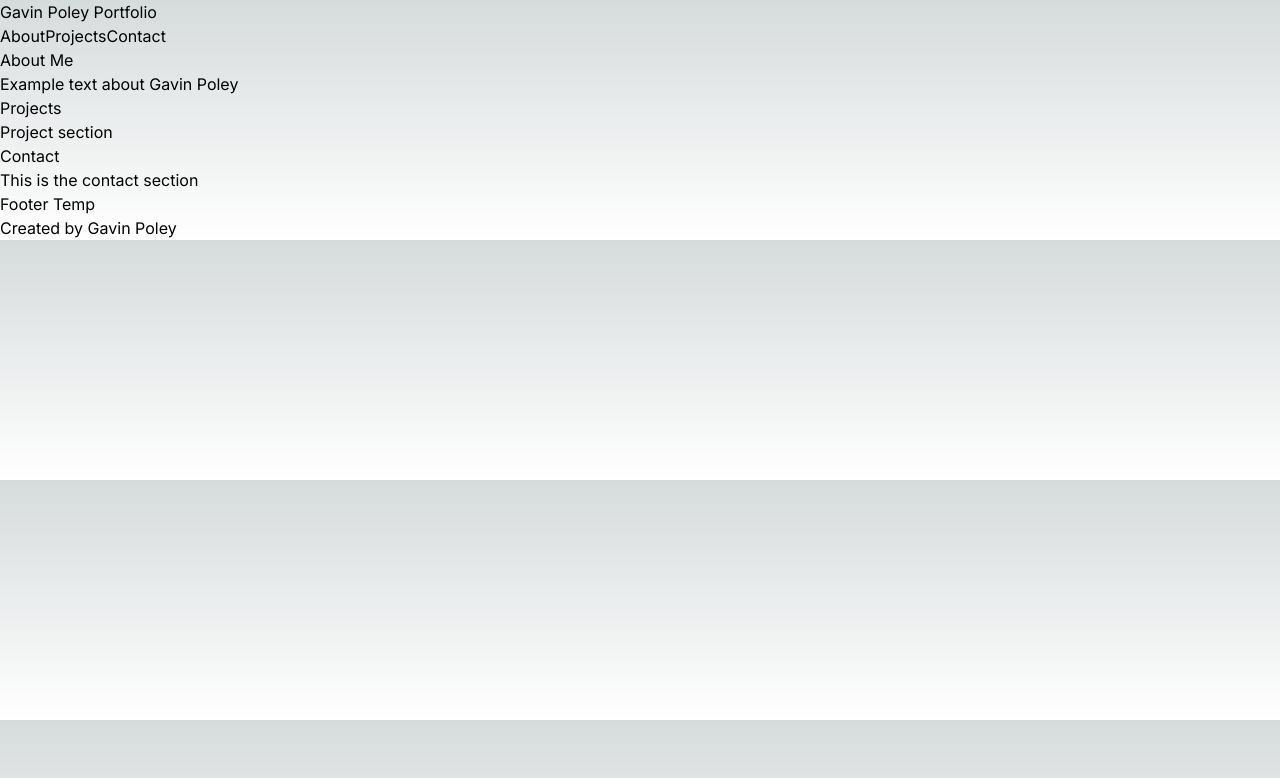
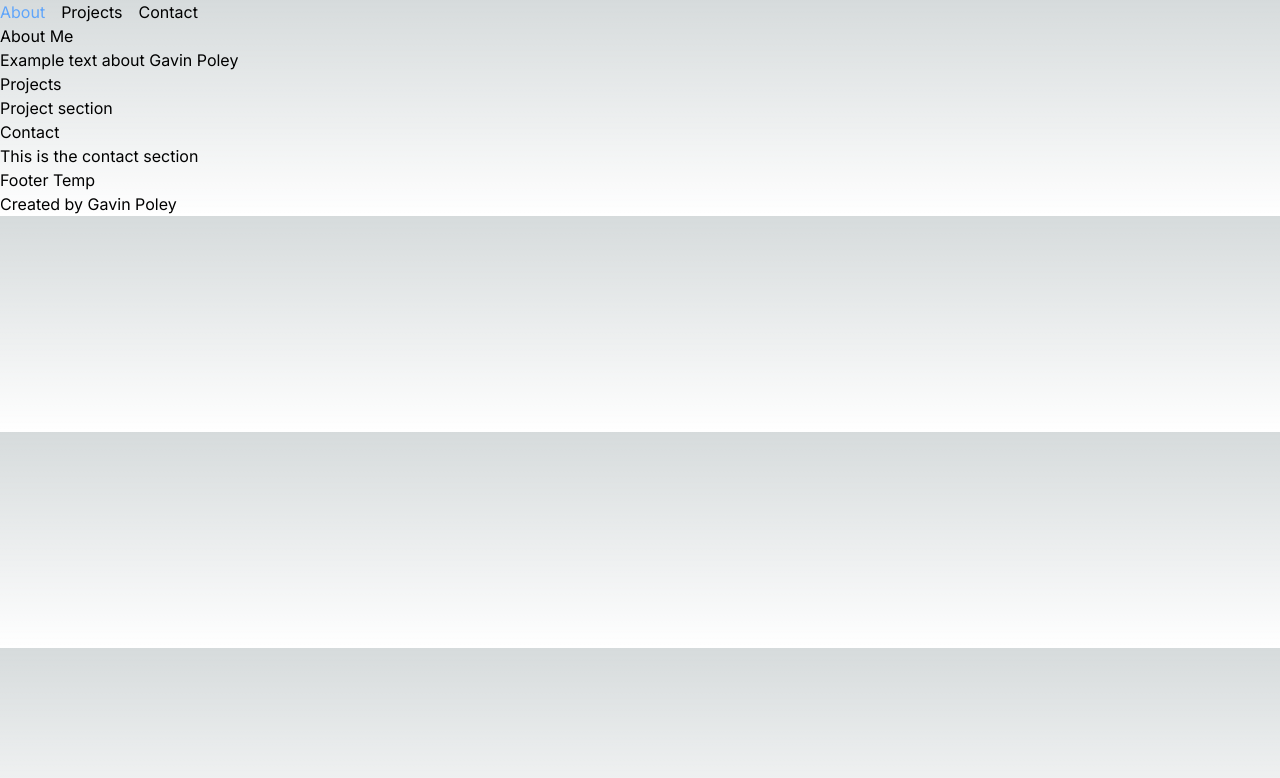
Before and after one commit to Gav1012/portfoliov2, a Next.js app: page / in a window 1280 px wide. Shown: the top 778 px of the page. Built offline with nearby package versions, Linux system fonts and the light colour scheme.

Commit message:
updated header to change colors update to different sections

```diff
--- a/src/app/components/header.tsx
+++ b/src/app/components/header.tsx
@@ -2,12 +2,13 @@ export default function Header() {
     console.log("hello from  header");
     return (
         <header>
-            <h1>Gavin Poley Portfolio</h1>
-            <nav>
-                <a href="#about">About</a>
-                <a href="#projects">Projects</a>
-                <a href="#contact">Contact</a>
-            </nav>
+            <div className="flex justify-start items-center max-w-screen-xl">
+                <nav className="flex space-x-4">
+                    <a href="#about" className="hover:text-blue-400">About</a>
+                    <a href="#projects" className="hover:text-blue-400">Projects</a>
+                    <a href="#contact" className="hover:text-blue-400">Contact</a>
+                </nav>
+            </div>
         </header>
     );
 };
```
